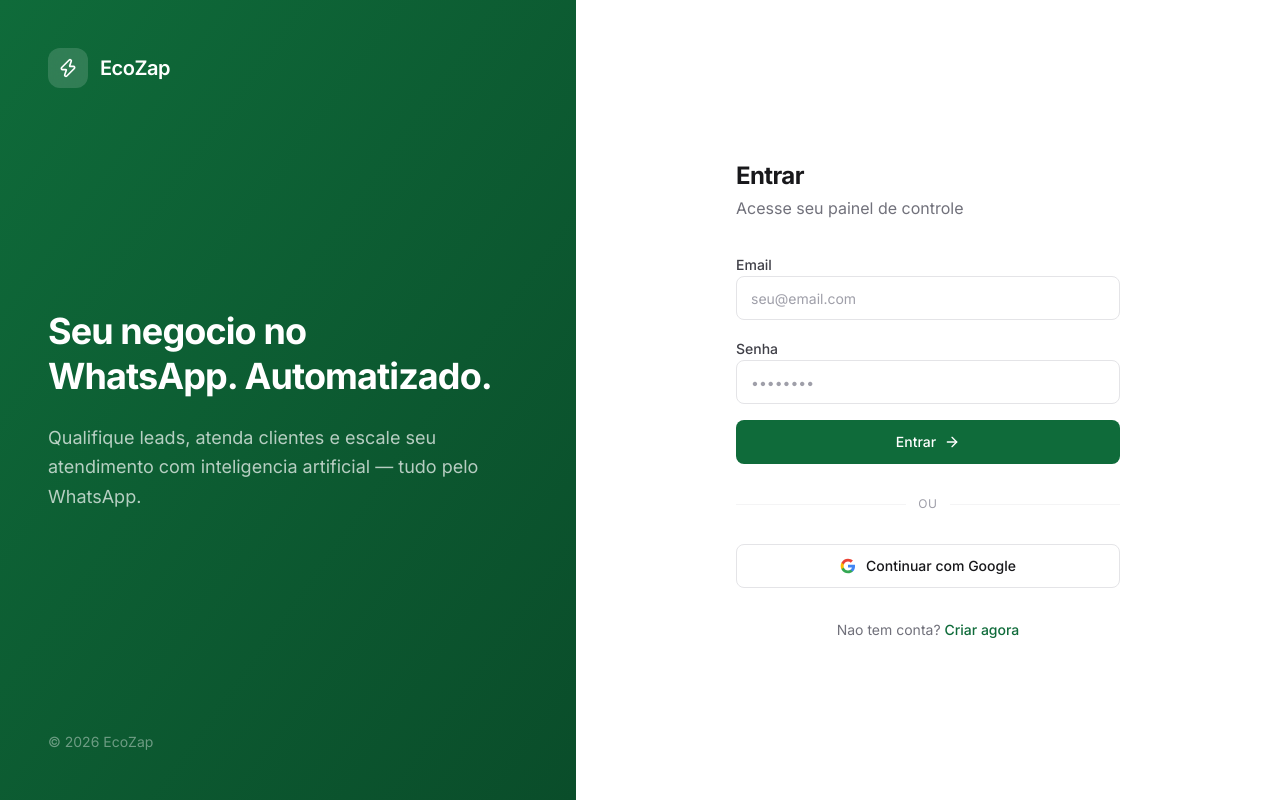
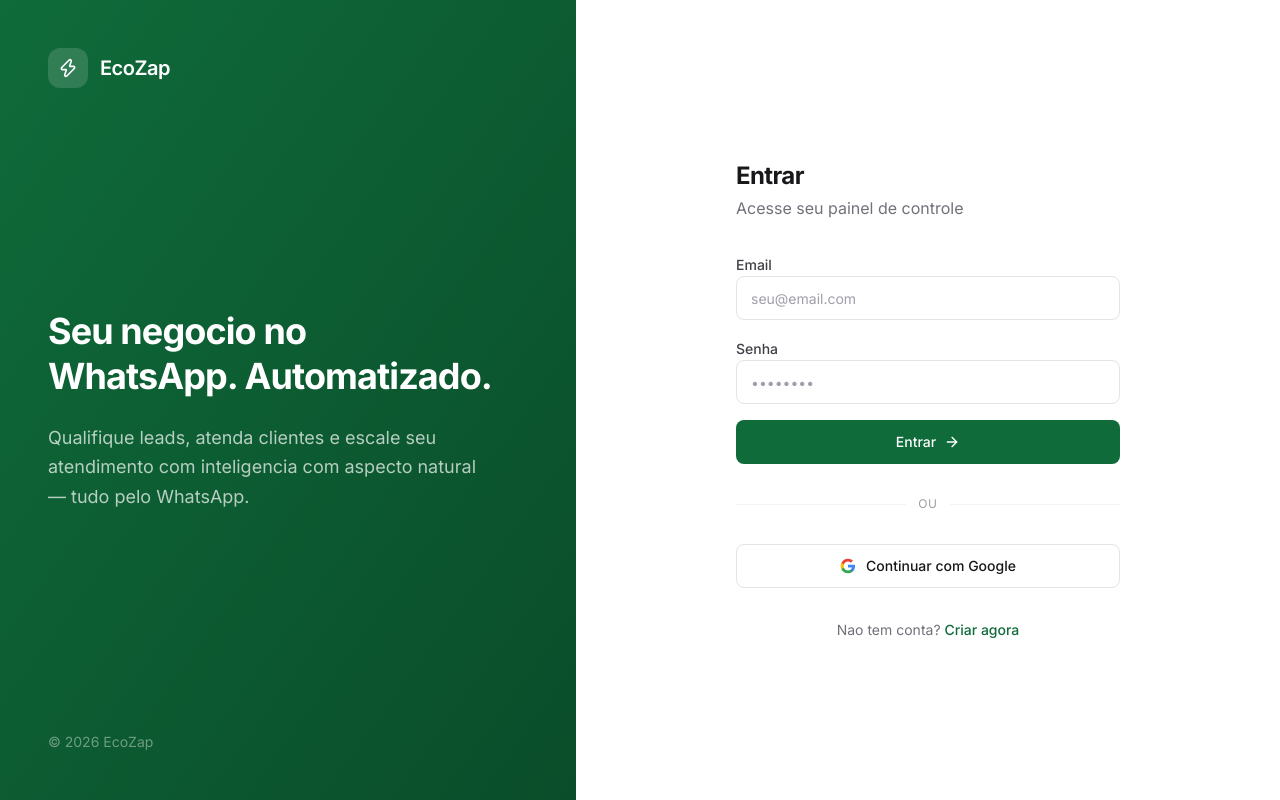
Before and after one commit to Jhowsilva2k22/ecozap-panel, a Next.js app: page /login in a window 1280 px wide. Built offline with nearby package versions, Linux system fonts and the light colour scheme; no server answers.

Commit message:
feat: update marketing copy — inteligencia com aspecto natural

```diff
--- a/src/app/(auth)/login/page.tsx
+++ b/src/app/(auth)/login/page.tsx
@@ -51,7 +51,7 @@ export default function LoginPage() {
             WhatsApp. Automatizado.
           </h1>
           <p className="text-white/70 text-lg leading-relaxed max-w-md">
-            Qualifique leads, atenda clientes e escale seu atendimento com inteligencia artificial — tudo pelo WhatsApp.
+            Qualifique leads, atenda clientes e escale seu atendimento com inteligencia com aspecto natural — tudo pelo WhatsApp.
           </p>
         </div>
 
```
